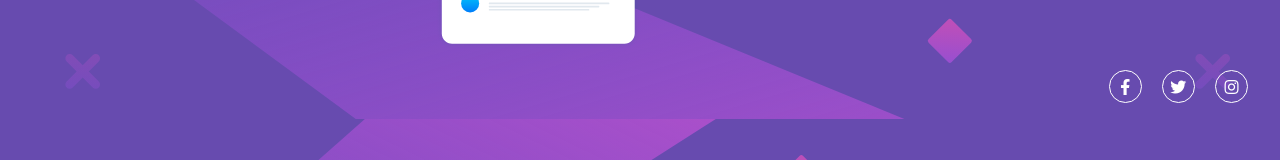
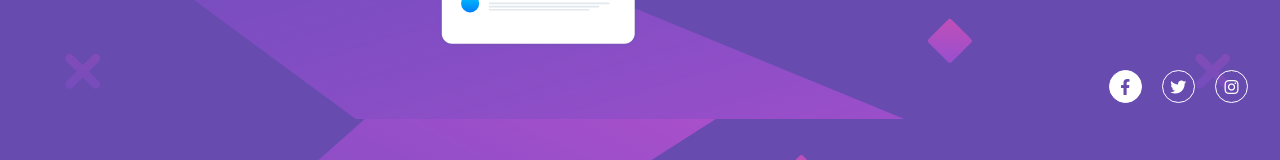
Before and after one commit to alejomontoya/huddle-landing-page, a plain HTML site: page index.html in a window 1280 px wide. In both pictures the pointer is over the icon 1125 px from the left and 653 px from the top of the page. Shown: the part 567-727 px from the top of the page. Drawn offline with nearby package versions, Linux system fonts and the light colour scheme.

Commit message:
Hover icons

```diff
--- a/styles/main.css
+++ b/styles/main.css
@@ -80,6 +80,10 @@ main {
   box-sizing: border-box;
 }
 
+.social-media .fab:hover {
+  color: var(--violet);
+  background-color: white;
+}
 
 
 @media screen and (max-width: 768px) {
```
